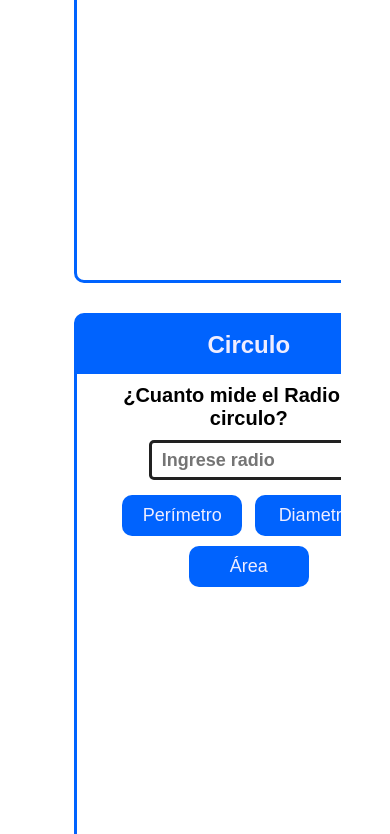
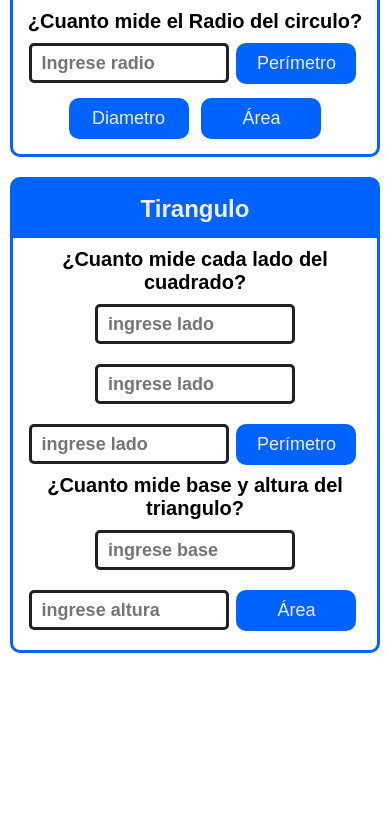
Before and after one commit to Doga94/geometricas, a plain HTML site: page index.html in a window 390 px wide. Shown: the part 541-1375 px from the top of the page. After the commit the page ends 1214 px from the top, so only its background shows below. Drawn offline with Linux system fonts and the light colour scheme.

Commit message:
Completo

```diff
--- a/style.css
+++ b/style.css
@@ -56,11 +56,12 @@ body{
     margin: auto;
     padding: 1rem;
     overflow: hidden;
+    max-width: 1000px;
 }
 
 /* Casillas o cajas */
 .box{
-    width: 35rem;
+    width: 30%;
     height: 60rem;
     border: 3px solid var(--azul);
     border-radius: 1rem;
@@ -121,3 +122,55 @@ body{
 .box-main__btn:active{
     background-color: var(--secundario);
 }
+
+/* Web responsive */
+/* @media screen and (max-width: 1190px) {
+    .figure{
+        width: 100%;
+    }
+} */
+
+@media screen and (max-width: 800px) {
+    .figure{
+        width: 100%;
+        display: block;
+    }
+    .box{
+        width: 100%;
+        margin: 1rem 0;
+        height: auto;
+    }
+    .box-main__input{
+        margin: 1rem 0;
+    }
+}
+
+@media screen and (max-width: 1030px) {
+    .figure{
+        width: 100%;
+        display: block;
+    }
+    .box{
+        width: 100%;
+        margin: 1rem 0;
+        height: auto;
+    }
+    .box-main__input{
+        margin: 1rem 0;
+    }
+}
+
+/* @media screen and (max-width: 600px) {
+    .figure{
+        width: 100%;
+        display: block;
+    }
+    .box{
+        width: 100%;
+        margin: 1rem 0;
+        height: auto;
+    }
+    .box-main__input{
+        margin: 1rem 0;
+    }
+}*/
```
Also changed, not shown: index.html (indentation only).
